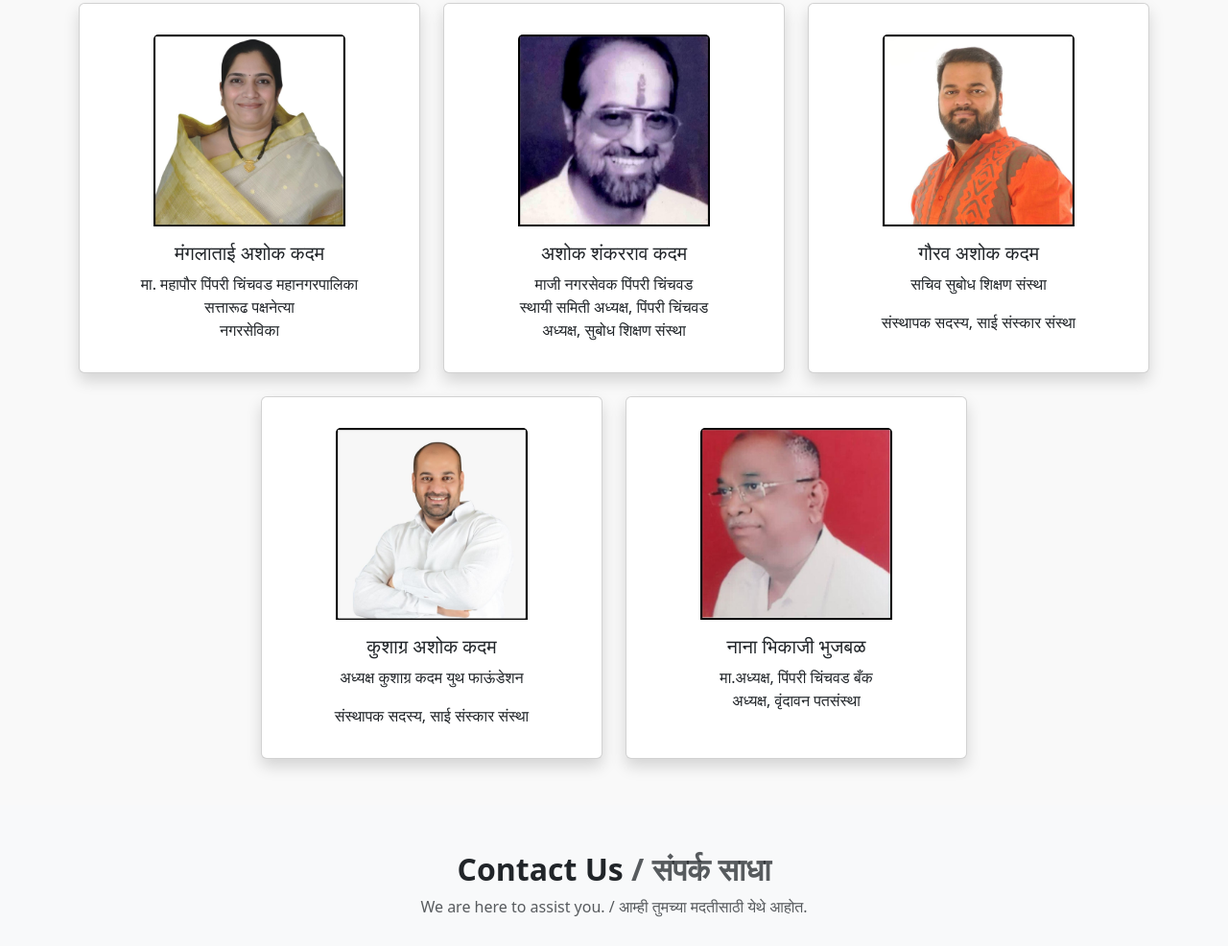
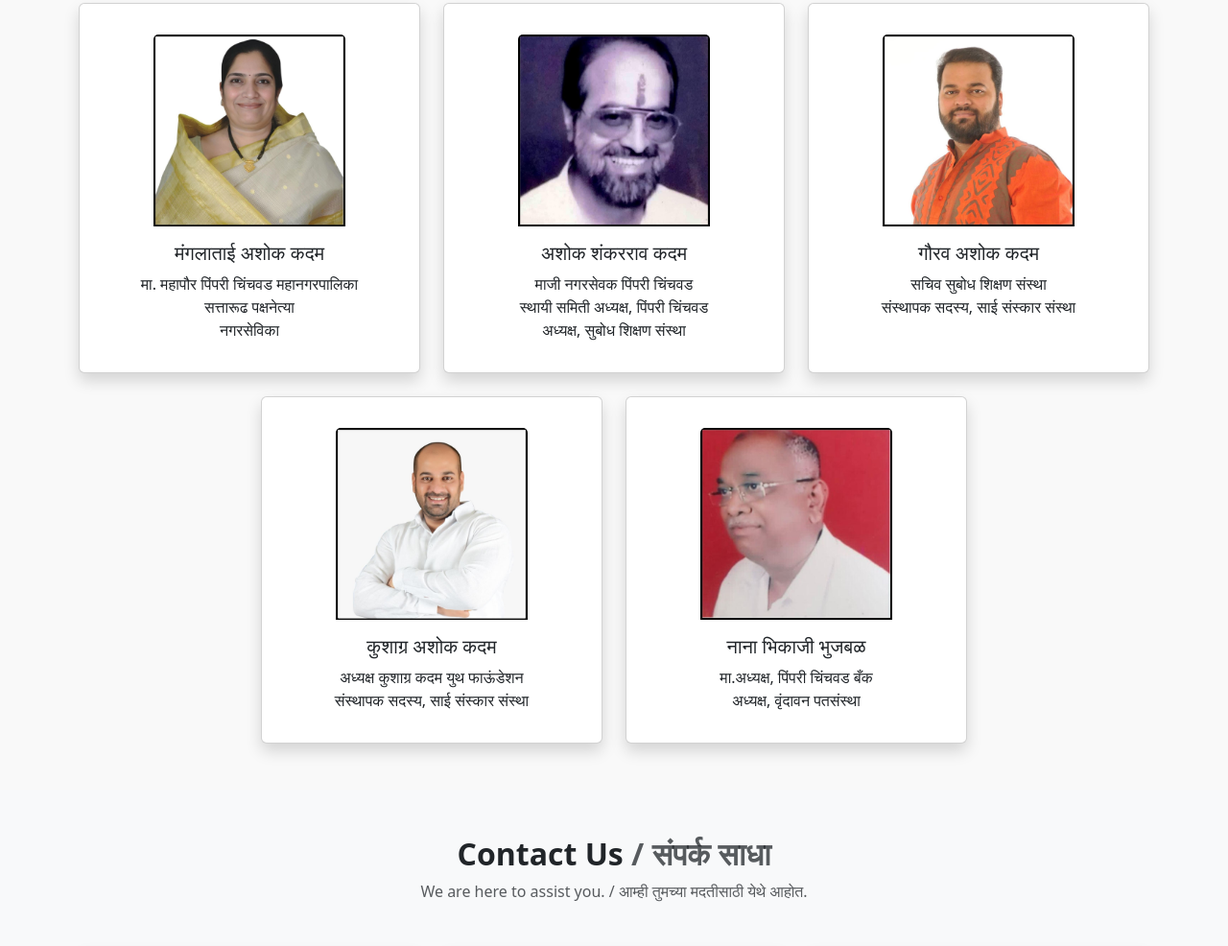
Before and after one commit to SaiSanskarSanstha/Sai_Sanskar_Sanstha, a plain HTML site: page about.html in a window 1280 px wide. Shown: the part 1235-2221 px from the top of the page at 96% size. Drawn offline with nearby package versions, Linux system fonts and the light colour scheme.

Commit message:
Updated website content

```diff
--- a/about.html
+++ b/about.html
@@ -110,8 +110,8 @@
           <img src="assets/images/Gaurav_Sir.jpg" class="card-img-top mx-auto mt-3" alt="गौरव अशोक कदम" style="width: 200px; height: 200px; object-fit: cover;">
           <div class="card-body">
             <h5 class="card-title">गौरव अशोक कदम</h5>
-            <p class="card-text">सचिव सुबोध शिक्षण संस्था</p>
-            <p class="card-text">संस्थापक सदस्य, साई संस्कार संस्था</p>
+            <p class="card-text">सचिव सुबोध शिक्षण संस्था<br>संस्थापक सदस्य, साई संस्कार संस्था</p>
+            <!-- <p class="card-text">संस्थापक सदस्य, साई संस्कार संस्था</p> -->
           </div>
         </div>
       </div>
@@ -122,8 +122,8 @@
           <img src="assets/images/Kushagar_sir.jpg" class="card-img-top mx-auto mt-3" alt="कुशाग्र अशोक कदम" style="width: 200px; height: 200px; object-fit: cover;">
           <div class="card-body">
             <h5 class="card-title">कुशाग्र अशोक कदम</h5>
-            <p class="card-text">अध्यक्ष कुशाग्र कदम युथ फाऊंडेशन</p>
-            <p class="card-text">संस्थापक सदस्य, साई संस्कार संस्था</p>
+            <p class="card-text">अध्यक्ष कुशाग्र कदम युथ फाऊंडेशन<br>संस्थापक सदस्य, साई संस्कार संस्था</p>
+            <!-- <p class="card-text">संस्थापक सदस्य, साई संस्कार संस्था</p> -->
           </div>
         </div>
       </div>
```
Also changed, not shown: index.html (+2 -2 lines).
